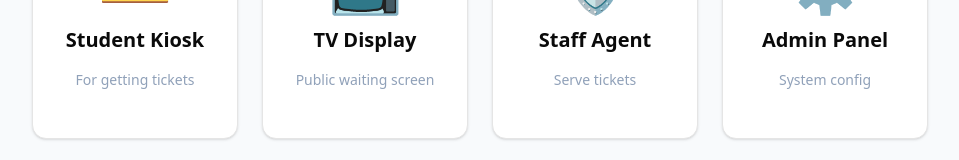
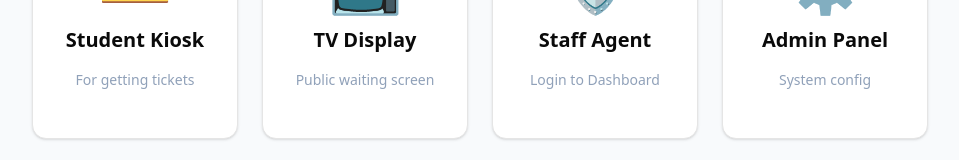
Before and after one commit to aroseros/UQMS, a Next.js app: page / in a window 1280 px wide. Shown: the part 446-606 px from the top of the page, without its empty margins (160-1119 px from the left). Built offline with nearby package versions, Linux system fonts and the light colour scheme.

Commit message:
Update Staff Agent link to point to Login page

```diff
--- a/src/app/page.tsx
+++ b/src/app/page.tsx
@@ -30,12 +30,12 @@ export default function Home() {
             </Card>
           </Link>
 
-          <Link href="/dashboard" className="group">
+          <Link href="/login" className="group">
             <Card className="h-full hover:border-indigo-500 transition-all hover:shadow-lg cursor-pointer">
               <CardContent className="p-6 flex flex-col items-center gap-4">
                 <div className="text-6xl group-hover:scale-110 transition-transform">🛡️</div>
                 <div className="font-bold text-xl">Staff Agent</div>
-                <div className="text-sm text-slate-400">Serve tickets</div>
+                <div className="text-sm text-slate-400">Login to Dashboard</div>
               </CardContent>
             </Card>
           </Link>
```
